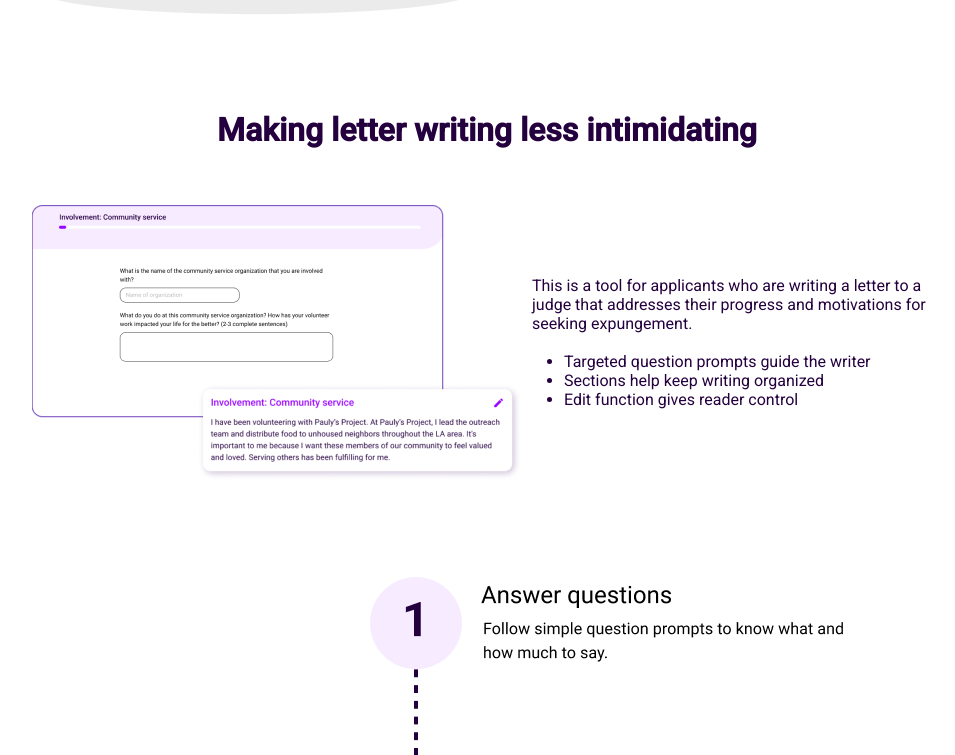
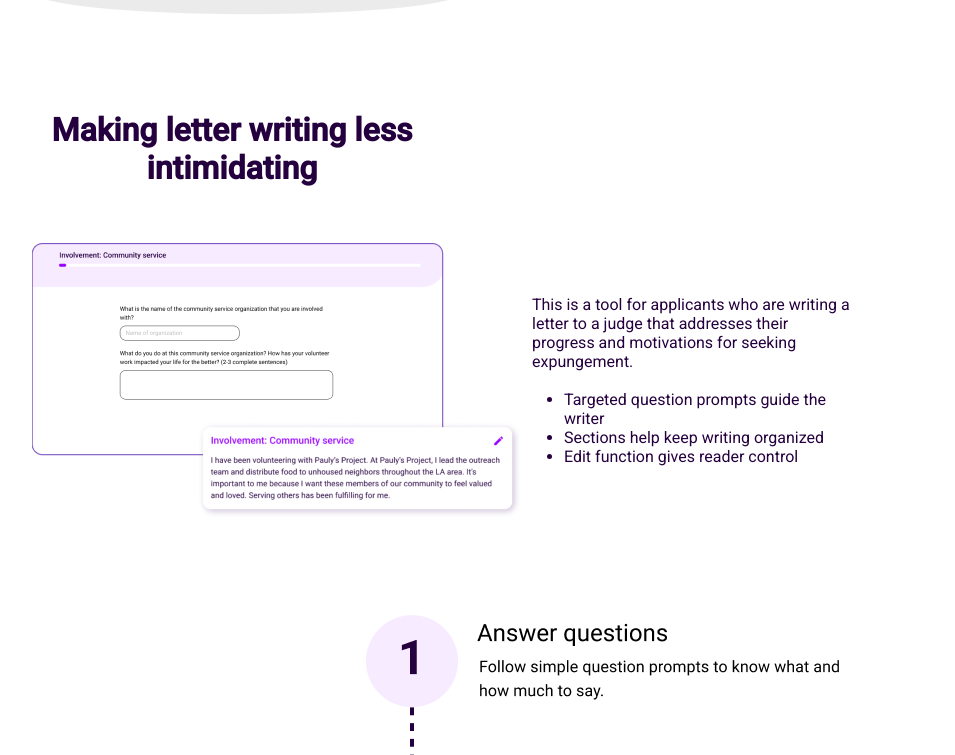
Before and after one commit to hackforla/expunge-assist, a React (Create React App) app in the folder products/statement-generator/: page /#/ in a window 1280 px wide. Shown: the part 1115-1870 px from the top of the page, without its empty margins (192-1147 px from the left). Built offline with nearby package versions, Linux system fonts and the light colour scheme.

Commit message:
fix up numbering of the component names

```diff
--- a/products/statement-generator/src/pages/Landing.tsx
+++ b/products/statement-generator/src/pages/Landing.tsx
@@ -36,11 +36,12 @@ const useStyles = makeStyles(({ globals, palette, breakpoints, spacing }) =>
     section: {
       display: 'flex',
       flexDirection: 'row',
-      justifyContent: 'space-around',
+      justifyContent: 'center',
       alignItems: 'center',
       width: '65%',
       margin: '0 auto 96px auto',
 
+      // adjacent sections are spaced apart
       '&$section ~ $section': {
         marginTop: spacing(6),
       },
@@ -122,7 +123,7 @@ const useStyles = makeStyles(({ globals, palette, breakpoints, spacing }) =>
         margin: `${spacing(2)}px auto 0px auto`,
       },
     },
-    sectionText: {
+    sectionContent: {
       margin: '0',
       display: 'flex',
       flexDirection: 'column',
@@ -219,7 +220,7 @@ function WaveBackground() {
   );
 }
 
-function LandingSectionPrimary() {
+function LandingSection1() {
   const { t } = useTranslation();
   const classes = useStyles();
   const utilityClasses = useUtilityStyles();
@@ -254,7 +255,7 @@ function LandingSectionPrimary() {
   );
 }
 
-function LandingSection1() {
+function LandingSection2() {
   const { t } = useTranslation();
   const classes = useStyles();
   // const utilityClasses = useUtilityStyles();
@@ -262,7 +263,7 @@ function LandingSection1() {
   return (
     <section className={`${classes.section}`} style={{ marginTop: '104px' }}>
       <img src={eaImage} alt="expunge" />
-      <div className={classes.sectionText}>
+      <div className={classes.sectionContent}>
         <div className={classes.sectionLeft}>
           <h2>{t('landing_page.sectionTitle2')}</h2>
           <p>{t('landing_page.sectionParagraph2')}</p>
@@ -277,20 +278,23 @@ function LandingSection1() {
   );
 }
 
-function LandingSection2() {
+function LandingSection3() {
   const { t } = useTranslation();
   const classes = useStyles();
   // const utilityClasses = useUtilityStyles();
 
   return (
     <section className={`${classes.section}`}>
-      <div className={classes.sectionText}>
+      <div className={classes.sectionContent}>
+        <div className={classes.sectionLeft} >
+
         <h2 style={{ textAlign: 'center', marginBottom: '56px' }}>
           {t('landing_page.sectionTitle3')}
         </h2>
+        </div>
         <div className={classes.section2Wrapper}>
           <img src={screenshotExample} alt="screenshot example" />
-          <div className={`${classes.sectionLeft} ${classes.unorderedList}`}>
+          <div className={`${classes.unorderedList}`}>
             <p>{t('landing_page.sectionParagraph3')}</p>
             <br />
             <ul>
@@ -305,14 +309,14 @@ function LandingSection2() {
   );
 }
 
-function LandingSection3() {
+function LandingSection4() {
   const { t } = useTranslation();
   const classes = useStyles();
   // const utilityClasses = useUtilityStyles();
 
   return (
     <section className={`${classes.section}`}>
-      <div className={classes.sectionText}>
+      <div className={classes.sectionContent}>
         <h2>{t('landing_page.sectionTitle4')}</h2>
         <p>{t('landing_page.sectionParagraph4')}</p>
       </div>
@@ -321,7 +325,7 @@ function LandingSection3() {
   );
 }
 
-function LandingSection4() {
+function LandingSection5() {
   const { t } = useTranslation();
   const classes = useStyles();
   // const utilityClasses = useUtilityStyles();
@@ -342,12 +346,12 @@ function LandingSection4() {
   );
 }
 
-function LandingSection5() {
+function LandingSection6() {
   const { t } = useTranslation();
   const classes = useStyles();
   return (
     <section className={`${classes.section}`}>
-      <div className={classes.sectionText}>
+      <div className={classes.sectionContent}>
         <div className={classes.sectionLeft}>
           <h2>{t('landing_page.sectionTitle6')}</h2>
           <p>{t('landing_page.sectionParagraph6')}</p>
@@ -363,12 +367,12 @@ function LandingSection5() {
   );
 }
 
-function LandingSection6() {
+function LandingSection7() {
   const { t } = useTranslation();
   const classes = useStyles();
   return (
     <section className={`${classes.section}`}>
-      <div className={classes.sectionText}>
+      <div className={classes.sectionContent}>
         <h2>{t('landing_page.sectionTitle7')}</h2>
         <LandingAccordions />
         <LinkButtonComponent
@@ -381,7 +385,7 @@ function LandingSection6() {
   );
 }
 
-function LandingSection7() {
+function LandingSection8() {
   const { t } = useTranslation();
   const classes = useStyles();
 
@@ -412,19 +416,19 @@ function LandingPage() {
     <div>
       <div className={classes.backgroundBlock}>
         <div className={`${utilityClasses.widePage} ${classes.wideSection}`}>
-          <LandingSectionPrimary />
+          <LandingSection1 />
         </div>
       </div>
 
       <WaveBackground />
 
-      <LandingSection1 />
       <LandingSection2 />
       <LandingSection3 />
       <LandingSection4 />
       <LandingSection5 />
       <LandingSection6 />
       <LandingSection7 />
+      <LandingSection8 />
     </div>
   );
 }
```
